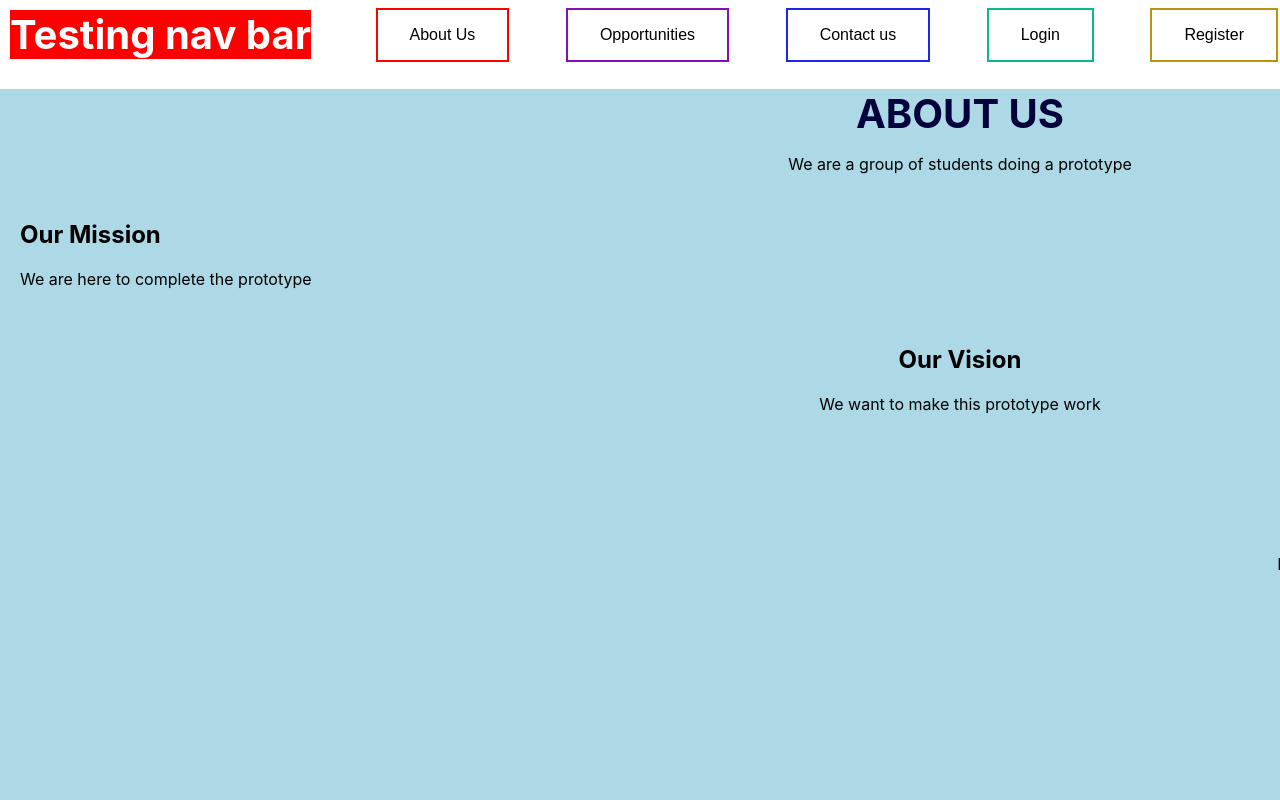
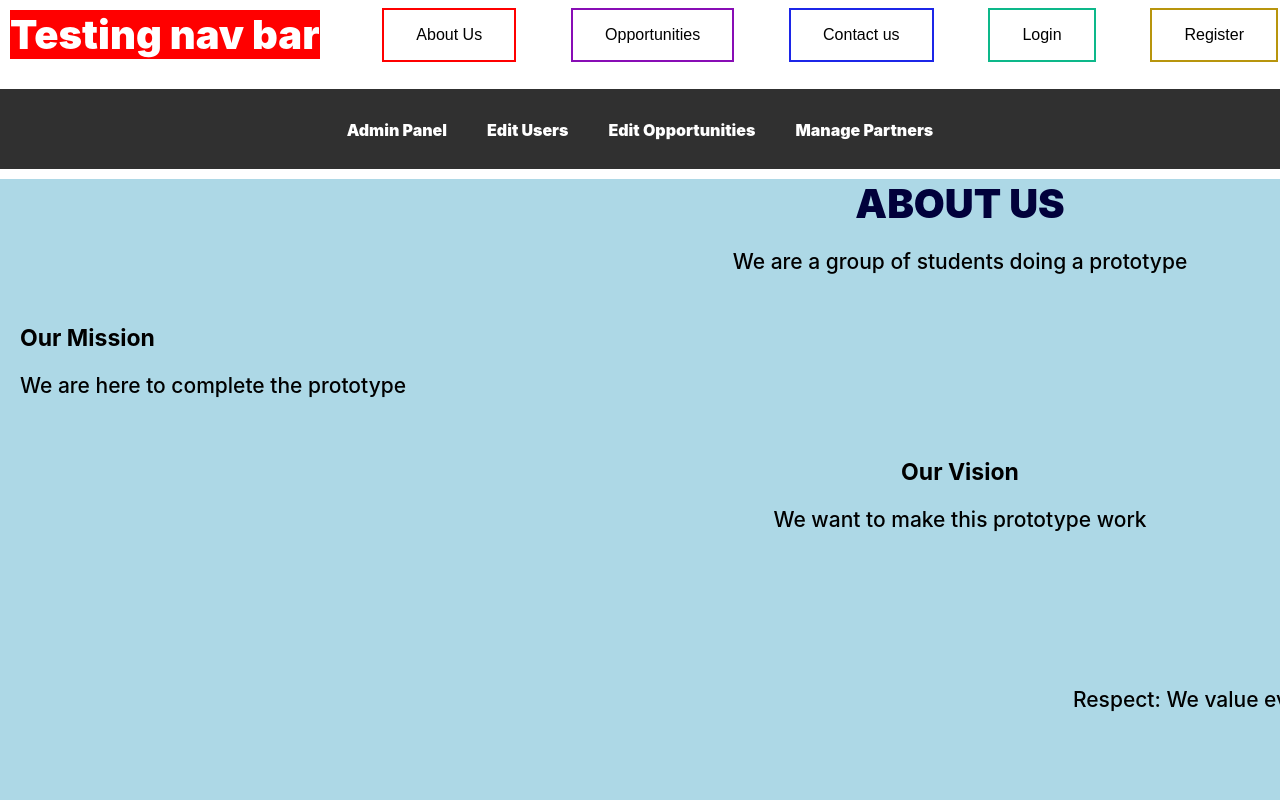
Before and after one commit to kohkaimingite/youthxindustry-web-platform, a React (Create React App) app: page /Aboutus in a window 1280 px wide. Shown: the top 800 px of the page. Built offline with nearby package versions, Linux system fonts and the light colour scheme.

Commit message:
yippy yay

```diff
--- a/public/index.html
+++ b/public/index.html
@@ -27,9 +27,9 @@
     <title>YouthxIndustry Web Platform</title>
   </head>
   <body>
-    <noscript>You need to enable JavaScript to run this app.</noscript>
-    <div id="root"></div>
-    <!--
+      <noscript>You need to enable JavaScript to run this app.</noscript>
+      <div id="root"></div>
+      <!--
       This HTML file is a template.
       If you open it directly in the browser, you will see an empty page.
 
@@ -39,5 +39,9 @@
       To begin the development, run `npm start` or `yarn start`.
       To create a production bundle, use `npm run build` or `yarn build`.
     -->
+
+      <link rel="preconnect" href="https://fonts.googleapis.com">
+      <link rel="preconnect" href="https://fonts.gstatic.com" crossorigin>
+      <link href="https://fonts.googleapis.com/css2?family=Vollkorn:ital,wght@0,400;0,500;0,600;0,700;0,800;0,900;1,400;1,500;1,600;1,700;1,800;1,900&display=swap" rel="stylesheet">
   </body>
 </html>
--- a/src/AboutPage/AboutPage.js
+++ b/src/AboutPage/AboutPage.js
@@ -9,10 +9,12 @@
             //<h2>Picure of logo with "login" button</h2>
 import React, { Component } from 'react';
 import NavBar from '../components/NavBar'
+import AdminNavBar from '../components/AdminNavBar'
 function AboutPage() {
     return (
         <div className="App">
-            <NavBar/>
+            <NavBar />
+            <AdminNavBar /> {/* admin nav bar added for testing no touchy */}
             <div style={{ backgroundColor: 'lightblue', width: '1920px', minHeight: '1080px' }}>
                 <div style={{ padding: '129x 30px', textAlign: 'center' }}>
                     <h1>ABOUT US</h1>
--- /dev/null
+++ b/src/AdminPanel/AdminPanel.module.css
@@ -0,0 +1,2 @@
+body {
+}
--- a/src/components/AdminNavBar.js
+++ b/src/components/AdminNavBar.js
@@ -1,14 +1,32 @@
 // JavaScript source code
 import { Route, Link } from 'react-router-dom';
 import React, { Component } from 'react';
+import classes from './AdminNavBar.module.css'
 
 const AdminNavBar = () => {
     return (
-        <Link to="/EditUser"><button class="button editUserButton">Edit User</button></Link>
-        <Link to="/EditOppo"><button class= "button editOppoButton">Edit Oppotunities</button></Link>
-        <Link to="/MngPartner"><button class="button editUserButton">Edit User</button></Link>
+        <div className={classes.AdminNavBar}>
+            <nav>
+                <ul>
+                    <li>
+                        <a href="/">Admin Panel</a>
+                    </li>
 
-        )
+                    <li>
+                        <a href="/EditUser">Edit Users</a>
+                    </li>
+
+                    <li>
+                        <a href="/EditOppo">Edit Opportunities</a>
+                    </li>
+
+                    <li>
+                        <a href="/MngPartner">Manage Partners</a>
+                    </li>
+                </ul>
+            </nav>
+        </div>
+    );
 }
 
 export default AdminNavBar
--- /dev/null
+++ b/src/components/AdminNavBar.module.css
@@ -0,0 +1,31 @@
+.AdminNavBar {
+    background: #1a1a1a;
+    height: 80px;
+    width: 100%;
+    position: sticky;
+    z-index: 999;
+    opacity: 0.9;
+    display: flex;
+    justify-content: center;
+    align-items: center;
+}
+
+.AdminNavBar nav ul {
+    list-style: none;
+    margin: 0;
+    padding: 0;
+}
+
+.AdminNavBar nav ul li {
+    display: inline-block;
+    margin: 20px;
+}
+
+.AdminNavBar nav ul li a {
+    text-decoration: none;
+    color: white;
+}
+
+.AdminNavBar a:hover {
+    border-bottom: 5px dotted #995BD5;
+}
--- a/src/index.css
+++ b/src/index.css
@@ -5,6 +5,26 @@ body {
     sans-serif;
   -webkit-font-smoothing: antialiased;
   -moz-osx-font-smoothing: grayscale;
+}
+
+h1 {
+    font-weight: 900;
+    font-size: 45px;
+}
+
+h2 {
+    font-weight: 700;
+    font-size: 23px;
+}
+
+p {
+    font-weight: 500;
+    font-size: 21px;
+}
+
+a {
+    font-weight: 900;
+    font-size: 16px;
 }
 
 code {
```
Also changed, not shown: src/AdminPanel/AdminPanel.js (+9 -7 lines), src/AdminPanel/EditUser.js (+10 -0 lines).
